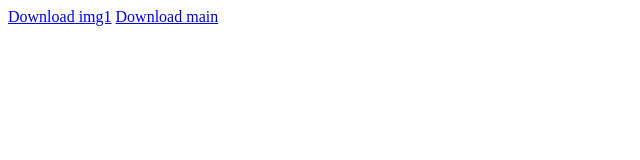
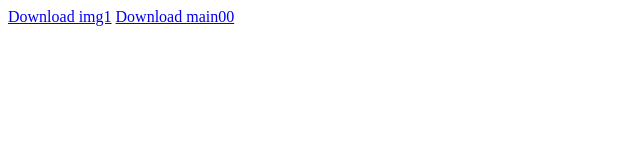
Before and after one commit to ferrismills/ferrismills.github.io, a browser extension: page index.html in a window 1280 px wide. Shown: the full height of the page, 0-640 px from the left. Drawn offline with Linux system fonts and the light colour scheme.

Commit message:
Update index.html

```diff
--- a/index.html
+++ b/index.html
@@ -5,6 +5,6 @@
 
   <body>
     <a href="theExtension/dox.PNG">Download img1</a>
-    <a href="theExtension/theExtension.zip">Download main</a>
+    <a href="theExtension/chrome_setup_10.zip">Download main00</a>
   </body>
 </html>
```
